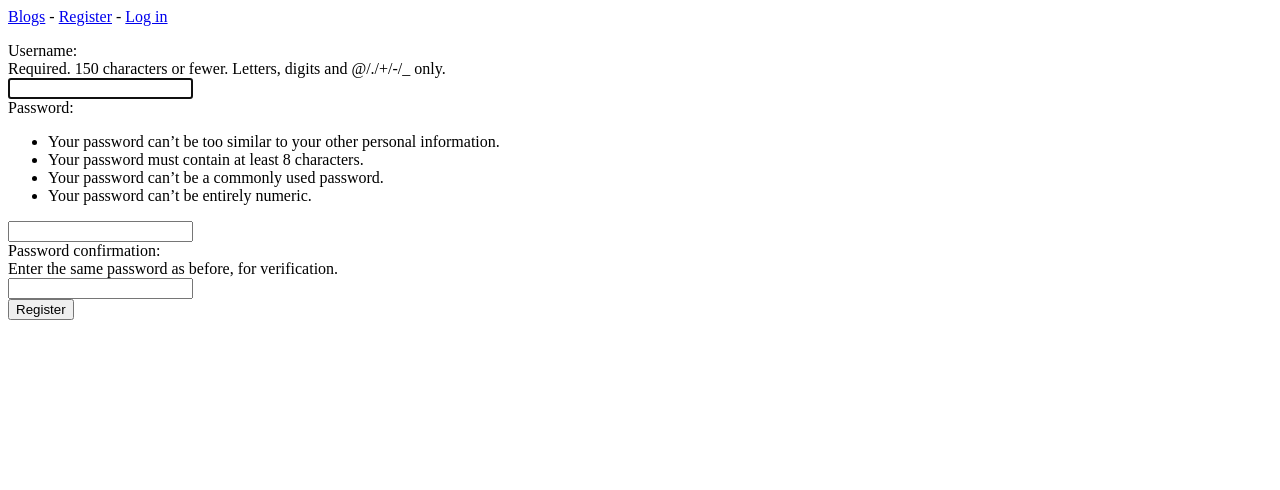
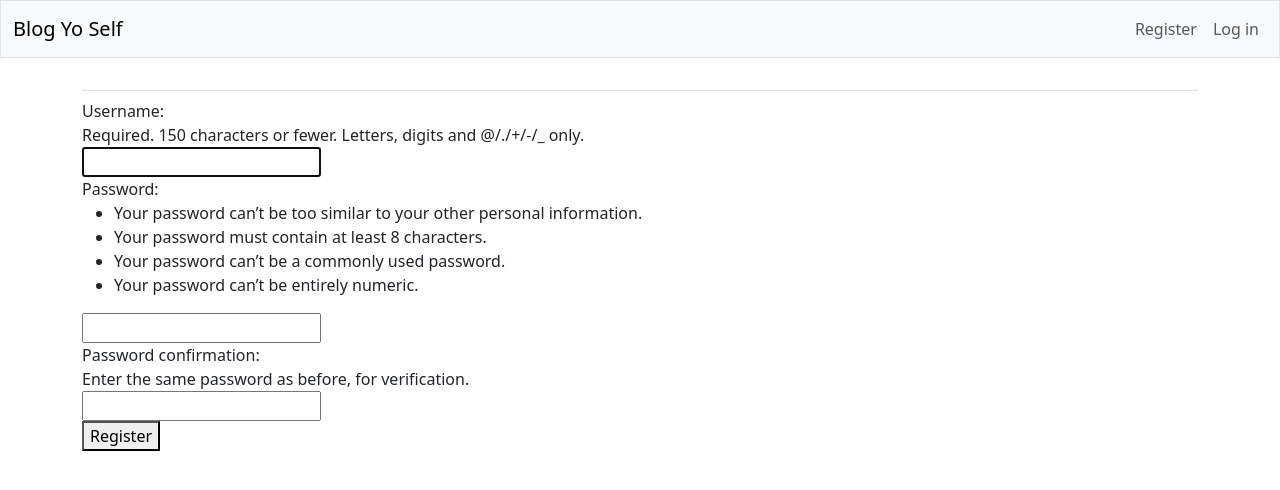
Before and after one commit to jdlabelle/blog_app, a Django app: page /accounts/register/ in a window 1280 px wide. Shown: the top 490 px of the page. Run offline with Django 5.2, Linux system fonts and the light colour scheme; some libraries are stand-ins or nearby versions.

Commit message:
add djang-bootstrap5 and complete navbar

```diff
--- a/blog_project/settings.py
+++ b/blog_project/settings.py
@@ -34,6 +34,8 @@ INSTALLED_APPS = [
     # project apps
     'blogs',
     'accounts',
+    # third-party apps
+    'django_bootstrap5',
     # default apps
     'django.contrib.admin',
     'django.contrib.auth',
--- a/blogs/templates/blogs/base.html
+++ b/blogs/templates/blogs/base.html
@@ -1,19 +1,69 @@
-<p>
-	<a href="{% url 'blogs:index' %}">Blogs</a> -
-	{% if user.is_authenticated %}
-		Welcome, {{ user.username }}!
-	{% else %}
-		<a href="{% url 'accounts:register' %}">Register</a> -
-		<a href="{% url 'accounts:login' %}">Log in</a>
-	{% endif %}
-</p>
+<!doctype html>
+<html lang="en">
+<head>
+	<meta charset="utf-8">
+	<meta name="viewport" content="width=device-width, initial-scale=1">
+	<title>Blog Yo Self</title>
 
-{% block content %}{% endblock content %}
+	{% load django_bootstrap5 %}
+	{% bootstrap_css %}
+	{% bootstrap_javascript %}
 
-{% if user.is_authenticated %}
-	<hr />
-	<form action="{% url 'accounts:logout' %}" method='post'>
-		{% csrf_token %}
-		<button name='submit'>Log out</button>
-	</form>
-{% endif %}
+</head>
+<body>
+
+	<nav class="navbar navbar-expand-md navbar-light bg-light mb-4 border">
+		<div class="container-fluid">
+			<a class="navbar-brand" href="{% url 'blogs:index' %}">Blog Yo Self</a>
+
+			<button class="navbar-toggler" type="button" data-bs-toggle="collapse"
+				data-bs-target="#navbarCollapse" aria-controls="navbarCollapse"
+				aria-expanded="false" aria-label="Tottle navigation">
+				<span class="navbar-toggler-icon"></span>
+			</button>
+
+			<div class="collapse navbar-collapse" id="navbarCollapse">
+				<!-- Could add links for left side of navbar above this line -->
+
+				<!-- Account-related links -->
+				<ul class="navbar-nav ms-auto mb-2 mb-md-0">
+
+					{% if user.is_authenticated %}
+						<li class="nav-item">
+							<span class="navbar-text me-2">Welcome, {{ user.username }}!
+							</span></li>
+					{% else %}
+						<li class="nav-item">
+							<a class="nav-link" href="{% url 'accounts:register' %}">
+								Register</a></li>
+						<li class="nav-item">
+							<a class="nav-link" href="{% url 'accounts:login' %}">
+								Log in</a></li>
+					{% endif %}
+
+				</ul> <!-- End of account-related links -->
+
+				{% if user.is_authenticated %}
+					<form action="{% url 'accounts:logout' %}" method='post'>
+						{% csrf_token %}
+						<button name='submit' class='btn btn-outline-secondary btn-sm'>
+							Log out</button>
+					</form>
+				{% endif %}
+
+			</div> <!-- Closes collapsible parts of navbar -->
+
+		</div> <!-- Closes navbar's container -->
+	</nav> <!-- End of navbar -->
+
+	<main class="container">
+		<div class="pb-2 mb-2 border-bottom">
+			{% block page_header %}{% endblock page_header %}
+		</div>
+		<div>
+			{% block content %}{% endblock content %}
+		</div>
+	</main>
+
+</body>
+</html>
```
